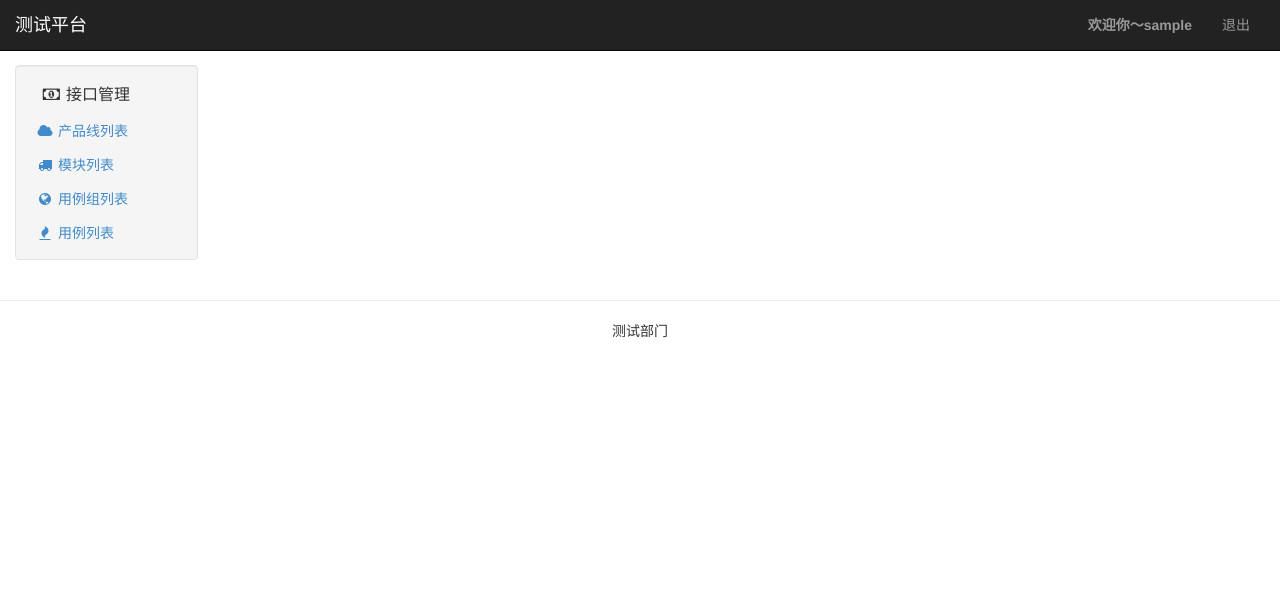
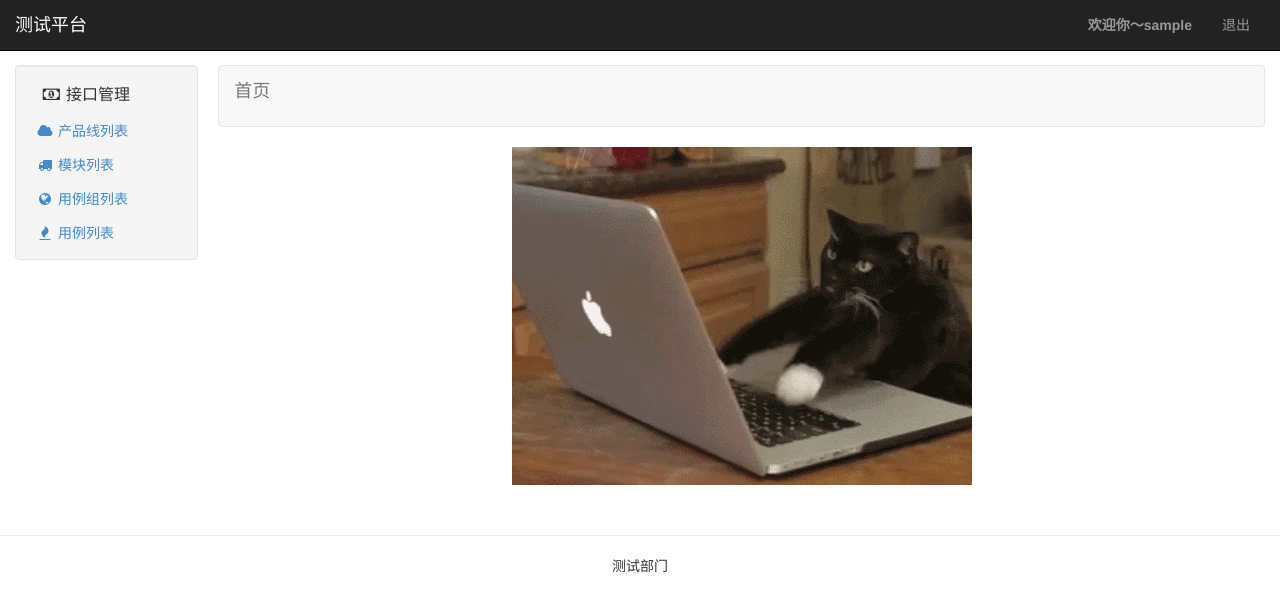
Before and after one commit to yjlch1016/dapi, a Django app: page /home/ in a window 1280 px wide. Shown: the top 612 px of the page. Run offline with Django 3.2, Linux system fonts and the light colour scheme; the visitor is signed in with stand-in values (Sample User, id 1); some libraries are stand-ins or nearby versions.

Commit message:
增加首页图片

```diff
--- a/interface/templates/home.html
+++ b/interface/templates/home.html
@@ -88,6 +88,21 @@
             </li>
         </ul>
     </div>
+
+    <div id="content-block" class="col-sm-11 col-md-10">
+        <div class="navbar content-navbar navbar-default navbar-xs">
+            <div class="navbar-header">
+                <p class="navbar-brand">
+                    首页
+                </p>
+            </div>
+        </div>
+        <div class="dashboard row">
+            <div class="col-sm-12 column" align="center">
+                <img src="/static/img/img_home.gif" alt="人生苦短，Python当歌">
+            </div>
+        </div>
+    </div>
 </div>
 
 <div id="footer">
```
